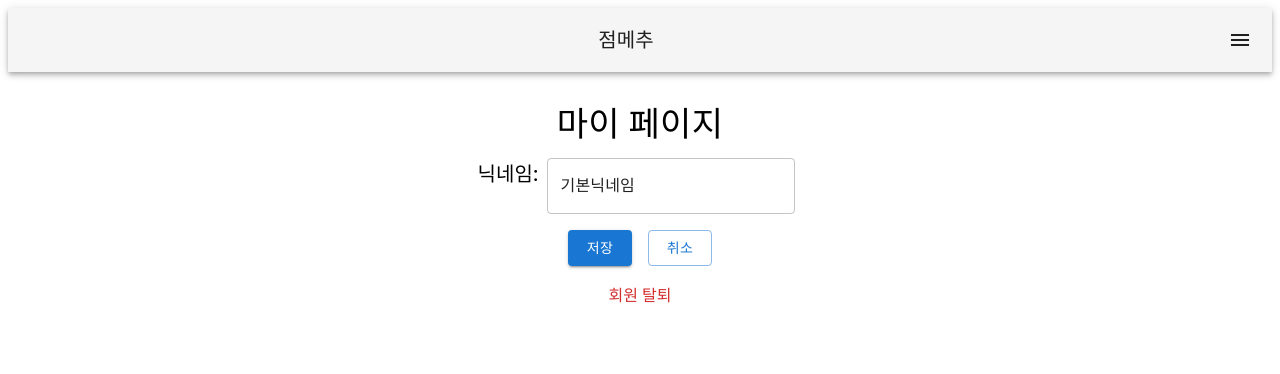
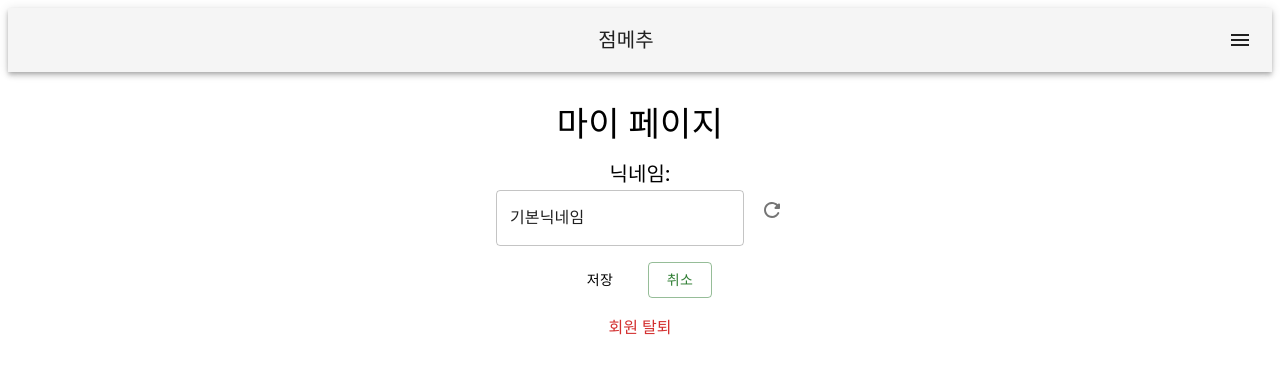
Before and after one commit to BiteOrByte/momokddi_front, a React (Vite) app: page /mypage in a window 1280 px wide. Both pictures are taken after a click on the button "닉네임 수정". Shown: the top 374 px of the page. Built offline with nearby package versions, Linux system fonts and the light colour scheme.

Commit message:
랜덤 닉네임 버튼 생성 및 api 연동

```diff
--- a/package.json
+++ b/package.json
@@ -15,6 +15,7 @@
     "@mui/icons-material": "^6.1.5",
     "@mui/material": "^6.1.6",
     "axios": "^1.7.7",
+    "cors": "^2.8.5",
     "react": "^18.3.1",
     "react-dom": "^18.3.1",
     "react-router-dom": "^6.27.0"
--- a/src/components/MyPage.jsx
+++ b/src/components/MyPage.jsx
@@ -1,14 +1,38 @@
 import { useState } from 'react';
-import { Button, TextField, Typography, Container, Box, Link } from '@mui/material';
+import { Button, TextField, Typography, Container, Box, Link, IconButton } from '@mui/material';
+import RefreshRoundedIcon from '@mui/icons-material/RefreshRounded';
+import axios from 'axios';
 
 const MyPage = () => {
   const [nickname, setNickname] = useState('기본닉네임'); // 초기 닉네임 설정
   const [newNickname, setNewNickname] = useState(nickname);
   const [editMode, setEditMode] = useState(false);
+  const API_URL = import.meta.env.VITE_API_URL;
 
   const handleEditClick = () => {
     setEditMode(true);
     setNewNickname(nickname);
+  };
+
+  const handleRandomClick = async () => {
+    try {
+      const response = await axios.get(`${API_URL}/user/api/nickname`);
+      if (response.data) {
+        setNewNickname(response.data);
+      } else {
+        console.error('응답에서 닉네임을 찾을 수 없습니다.');
+      }
+    } catch (error) {
+      if (error.response) {
+        console.error('서버 오류:', error.response.data);
+        alert('서버에서 오류가 발생했습니다. 잠시 후 다시 시도해주세요.');
+      } else if (error.request) {
+        console.error('응답 없음:', error.request);
+        alert('서버와 연결할 수 없습니다. 네트워크 상태를 확인해주세요.');
+      } else {
+        console.error('요청 오류:', error.message);
+      }
+    }
   };
 
   const handleSaveClick = () => {
@@ -38,14 +62,20 @@ const MyPage = () => {
       </Typography>
       <Box sx={{ textAlign: 'center', marginBottom: 2 }}>
         <Typography variant="h6">
-          닉네임:
+          닉네임:{' '}
           {editMode ? (
-            <TextField
-              variant="outlined"
+            <div>
+              <TextField
+              color="success" size="sm"
               value={newNickname}
+              placeholder="닉네임"
               onChange={(e) => setNewNickname(e.target.value)}
               sx={{ marginLeft: 1, marginRight: 1 }}
             />
+            <IconButton onClick={handleRandomClick}>
+                <RefreshRoundedIcon />
+              </IconButton>
+            </div>
           ) : (
             <span>{nickname}</span>
           )}
@@ -55,14 +85,16 @@ const MyPage = () => {
       {editMode ? (
         <Box sx={{ textAlign: 'center' }}>
           <Button
-            variant="contained"
-            color="primary"
+            variant="solid"
+            color="success"
             onClick={handleSaveClick}
             sx={{ marginRight: 2 }}
           >
             저장
           </Button>
-          <Button variant="outlined" onClick={handleCancelClick}>
+          <Button
+            variant="outlined"
+            color="success" onClick={handleCancelClick}>
             취소
           </Button>
         </Box>
--- a/src/index.css
+++ b/src/index.css
@@ -4,7 +4,7 @@ body {
   place-items: center;
   min-width: 320px;
   min-height: 100vh;
-  background-color: #FAB34F;
+  background-color: #FFF5BA;
   justify-content: center; /* 수평 가운데 정렬 */
   align-items: center; /* 수직 가운데 정렬 */
 }
```
Also changed, not shown: 2 other files (tests, documents, lock files or other folders).
